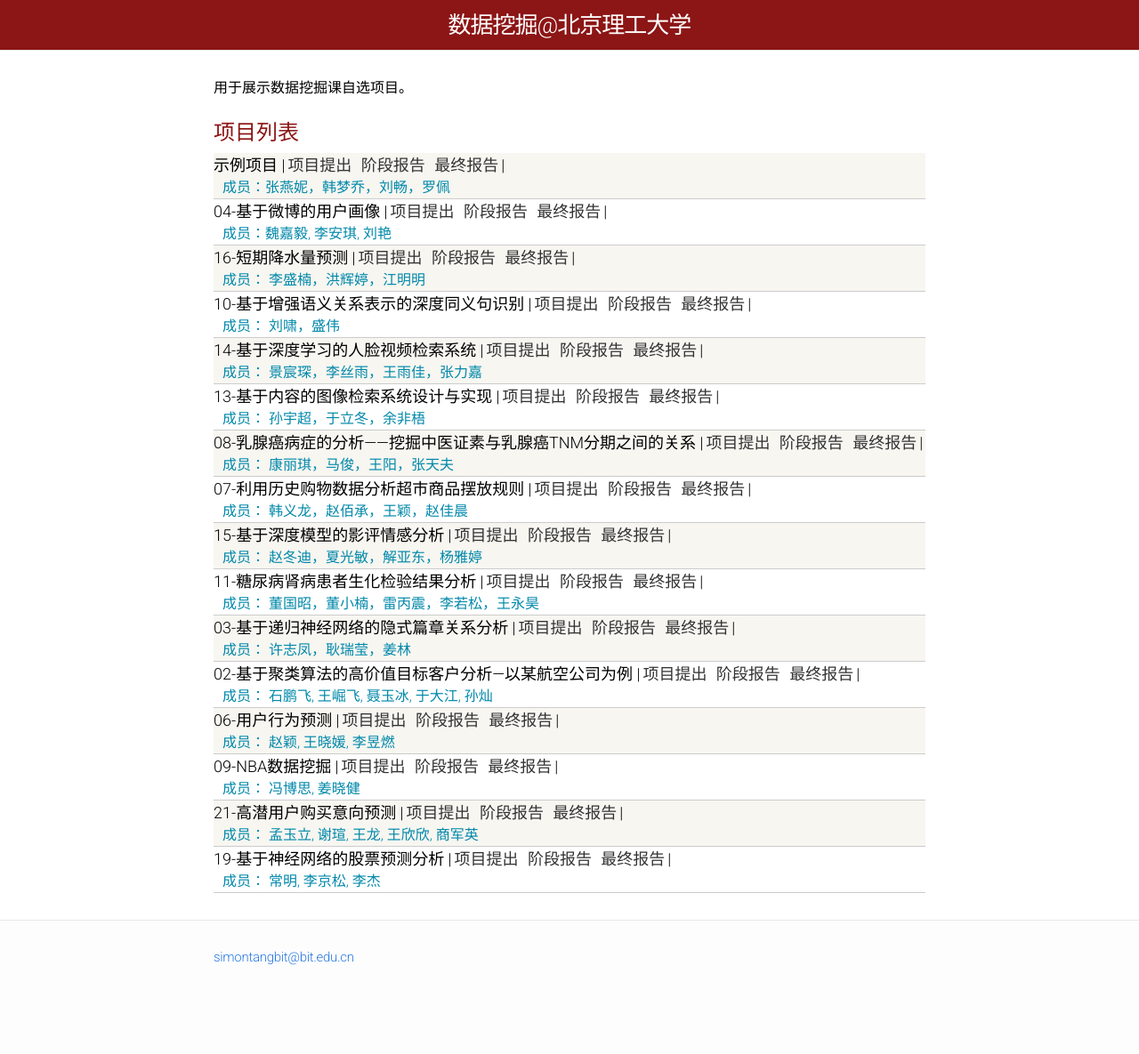
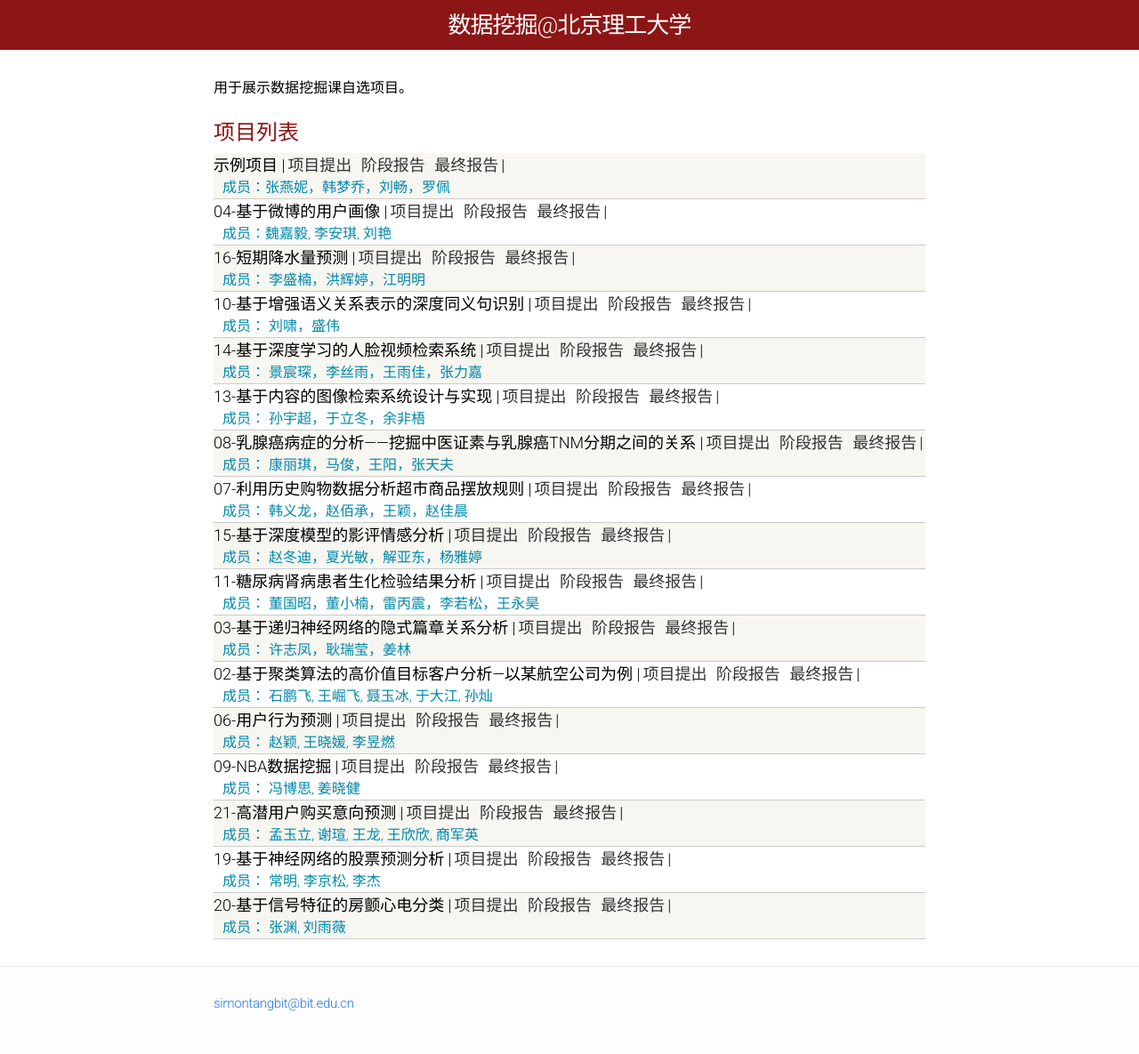
Before and after one commit to BITDM/bitdm.github.io, a Jekyll site: the page built from 2017/index.html, in a window 1280 px wide. Shown: the whole page at 89% size. Built offline with Jekyll 4.4.1, drawn with Linux system fonts in a browser that asks for light colours; before the commit the page ends 1133 px from its top, so only the background shows below that.

Commit message:
20
20组更新

```diff
--- a/2017/index.html
+++ b/2017/index.html
@@ -140,5 +140,13 @@
       <a href="#">最终报告</a>|
       <div class="kw">成员： 常明, 李京松, 李杰</div>
     </div>
+
+    <div class="materials-item">
+      20-基于信号特征的房颤心电分类
+      |<a href="/2017/projects/p19/proposal/">项目提出</a>
+      <a href="#">阶段报告</a>
+      <a href="#">最终报告</a>|
+      <div class="kw">成员： 张渊, 刘雨薇</div>
+    </div>
   </div>
 </div>
```
